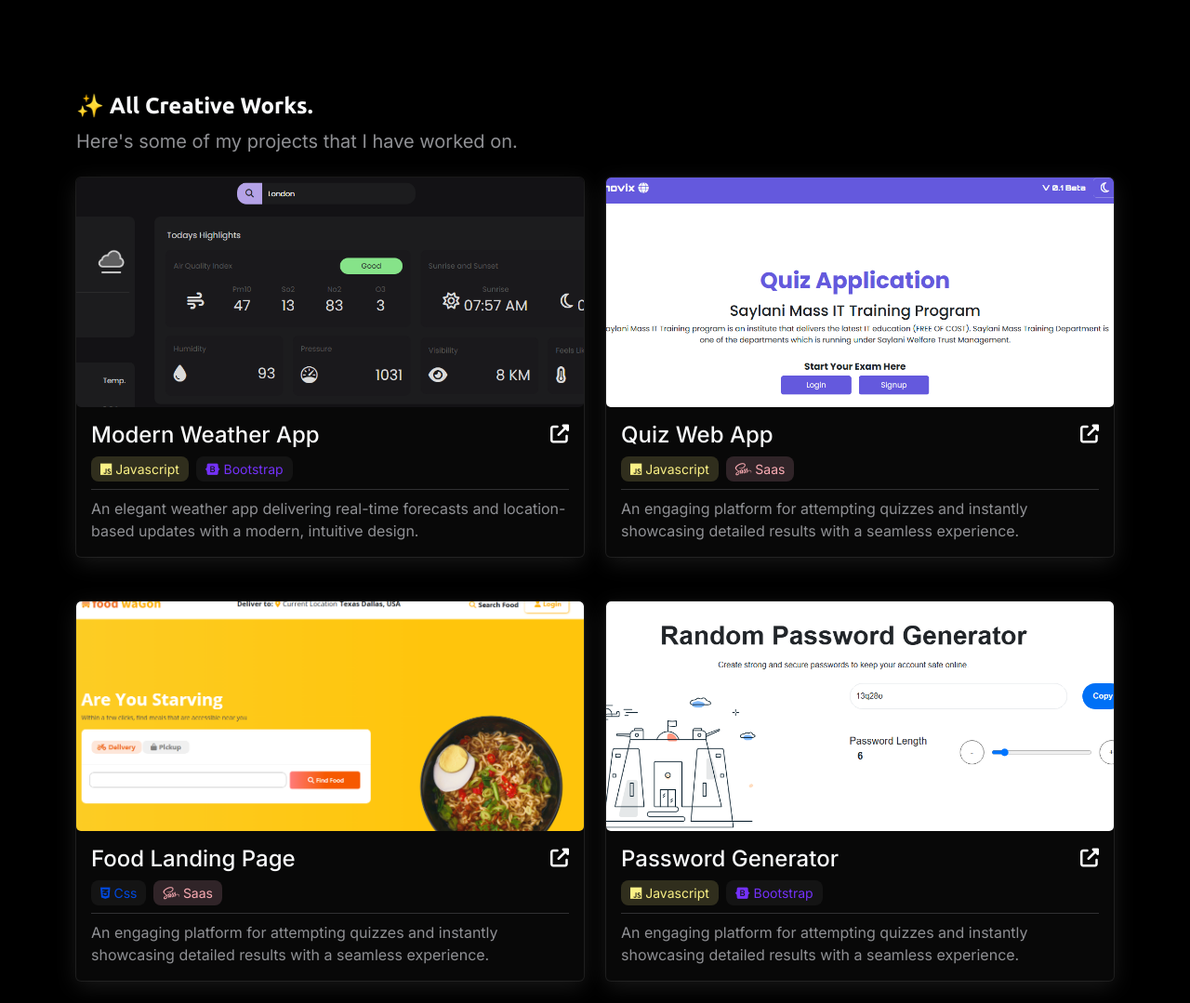
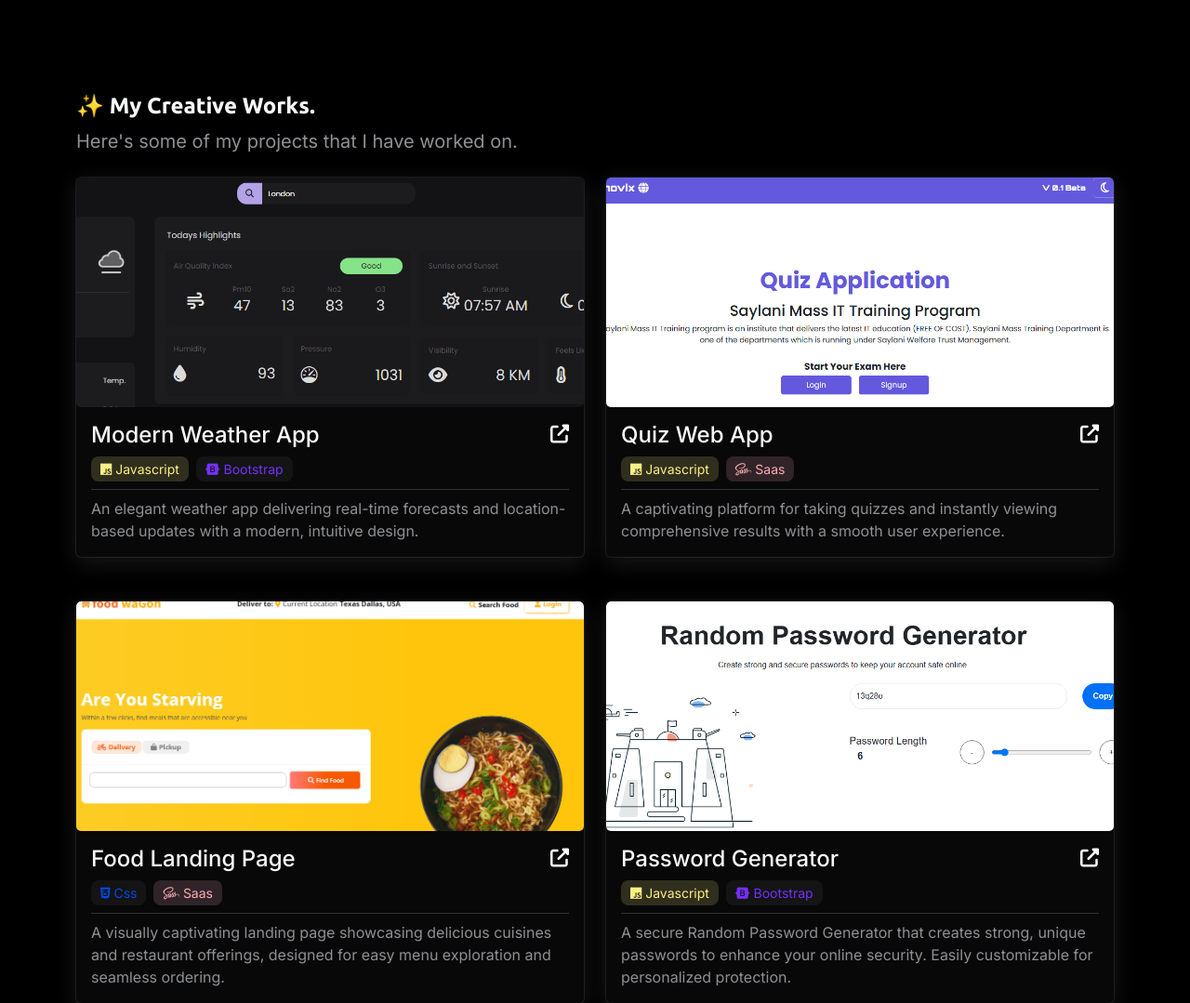
Before and after one commit to Salman9754/Portfolio-website, a plain HTML site: page index.html in a window 1280 px wide. Shown: the part 1067-2146 px from the top of the page at 93% size. Before the commit the page ends 2122 px from the top, so only its background shows below. Drawn offline with nearby package versions, Linux system fonts and the light colour scheme; a web font is replaced by a local one.

Commit message:
added descriptions

```diff
--- a/index.html
+++ b/index.html
@@ -107,7 +107,7 @@
         </div>
         <div class="row mt-5 pt-4">
             <div class="projects_text">
-                <h4 class="fw-bold">✨ All Creative Works.</h4>
+                <h4 class="fw-bold">✨ My Creative Works.</h4>
                 <p>Here's some of my projects that I have worked on.</p>
             </div>
         </div>
@@ -147,7 +147,7 @@
                             <div class="badge_two saas"><i class="fa-brands fa-sass"></i> Saas</div>
                         </div>
                         <div class="seperation my-2"></div>
-                        <p class="project_disc">An engaging platform for attempting quizzes and instantly showcasing detailed results with a seamless experience.</p>
+                        <p class="project_disc">A captivating platform for taking quizzes and instantly viewing comprehensive results with a smooth user experience.</p>
                     </div>
                 </div>
             </div>
@@ -166,7 +166,7 @@
                             <div class="badge_two saas"><i class="fa-brands fa-sass"></i> Saas</div>
                         </div>
                         <div class="seperation my-2"></div>
-                        <p class="project_disc">An engaging platform for attempting quizzes and instantly showcasing detailed results with a seamless experience.</p>
+                        <p class="project_disc">A visually captivating landing page showcasing delicious cuisines and restaurant offerings, designed for easy menu exploration and seamless ordering.</p>
                     </div>
                 </div>
             </div>
@@ -185,7 +185,7 @@
                             <div class="badge_two bs"><i class="fa-brands fa-bootstrap"></i> Bootstrap</div>
                         </div>
                         <div class="seperation my-2"></div>
-                        <p class="project_disc">An engaging platform for attempting quizzes and instantly showcasing detailed results with a seamless experience.</p>
+                        <p class="project_disc">A secure Random Password Generator that creates strong, unique passwords to enhance your online security. Easily customizable for personalized protection.</p>
                     </div>
                 </div>
             </div>
```
